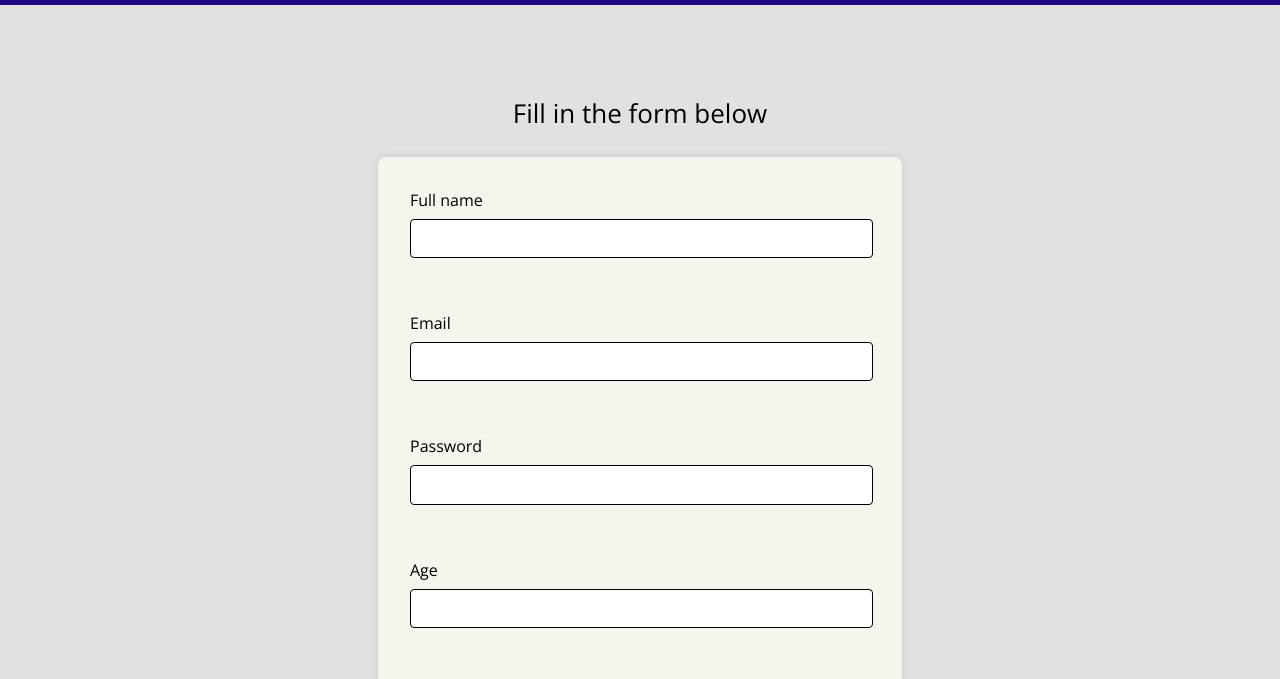
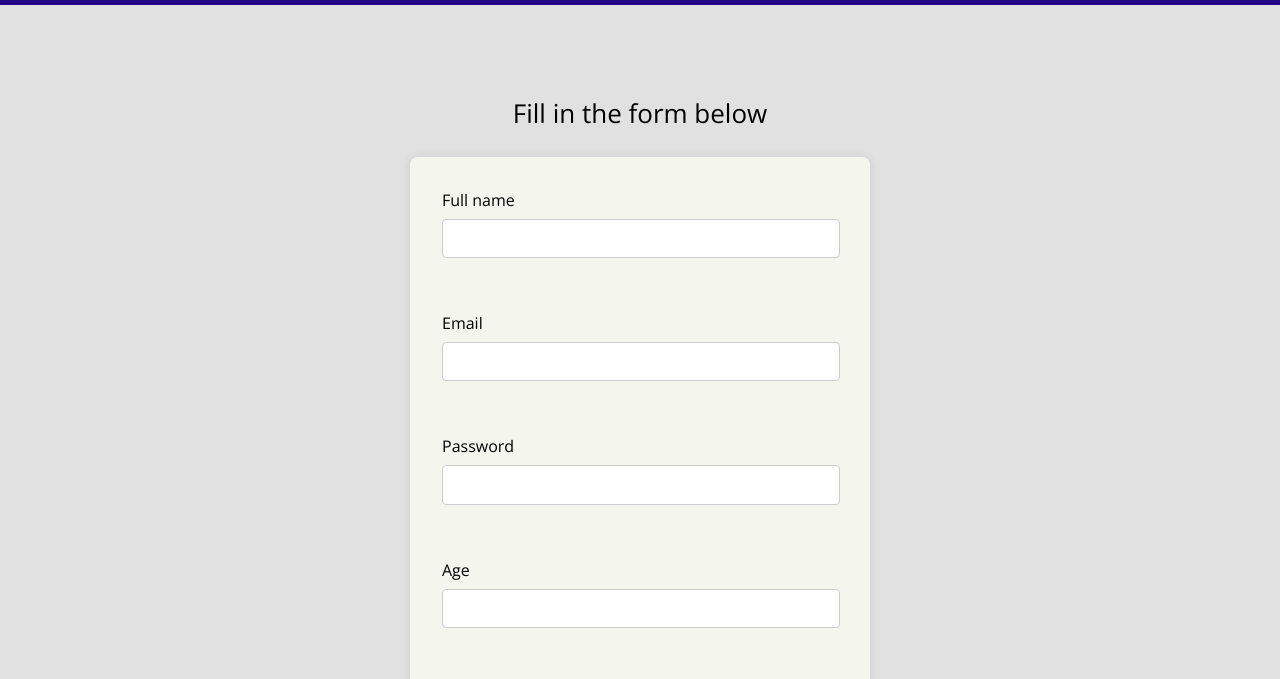
Before and after one commit to d00055a/Interactive_webpage, a plain HTML site: page index.html in a window 1280 px wide. Shown: the part 92-771 px from the top of the page. Drawn offline with nearby package versions, Linux system fonts and the light colour scheme.

Commit message:
Update styles2.css

```diff
--- a/styles2.css
+++ b/styles2.css
@@ -25,14 +25,18 @@ header{
 
 #container {
   margin: 0 auto;
+  box-sizing: border-box;
+  width: 100%;
+  max-width: 460px;
+  margin: 0 auto;
+  margin-bottom: 5rem;
+  padding: 2rem;
   background-color: rgb(244, 245, 236);
-  padding: 2rem;
   border-radius: 8px;
   box-shadow: 0 0 10px rgba(0,0,0,0.1);
-  max-width: 460px;
-  margin-bottom: 10%;
   animation: fadeIn 1s ease-in;
 }
+
 
 .form-group {
   display: flex;
@@ -65,7 +69,7 @@ textarea, select {
   padding: 0.6rem;
   border: 1px solid #ccc;
   border-radius: 4px;
-  border: 1px solid black;
+  max-width: 99%;
   font-size: 1rem;
 }
 
```
